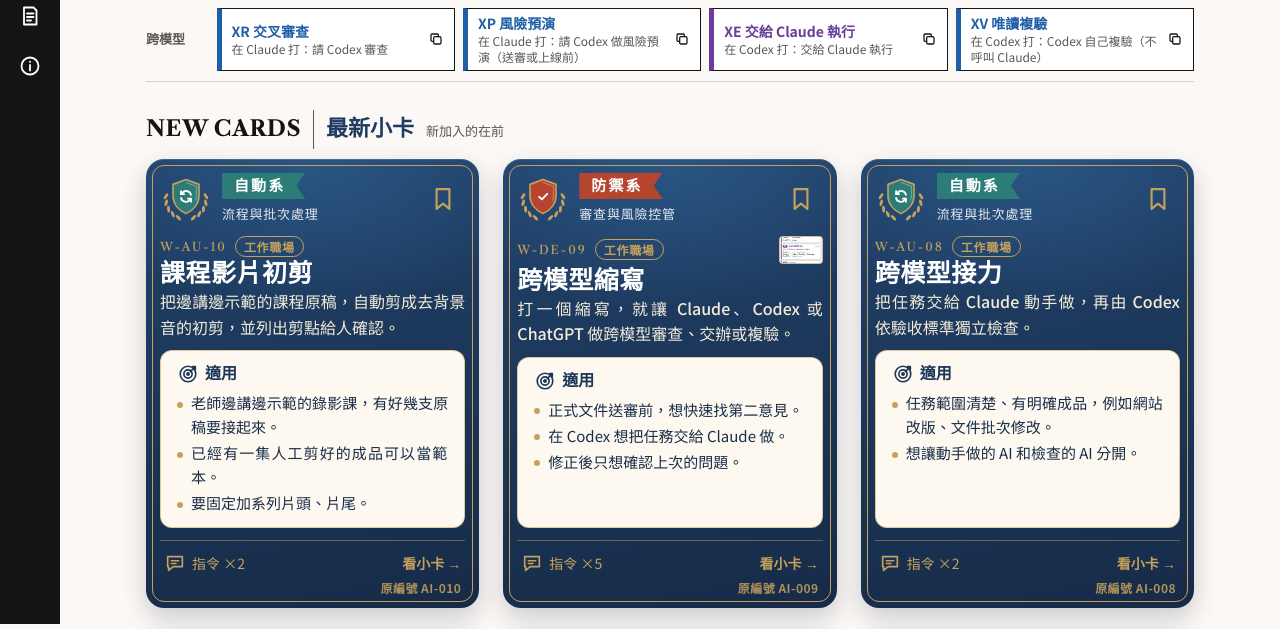
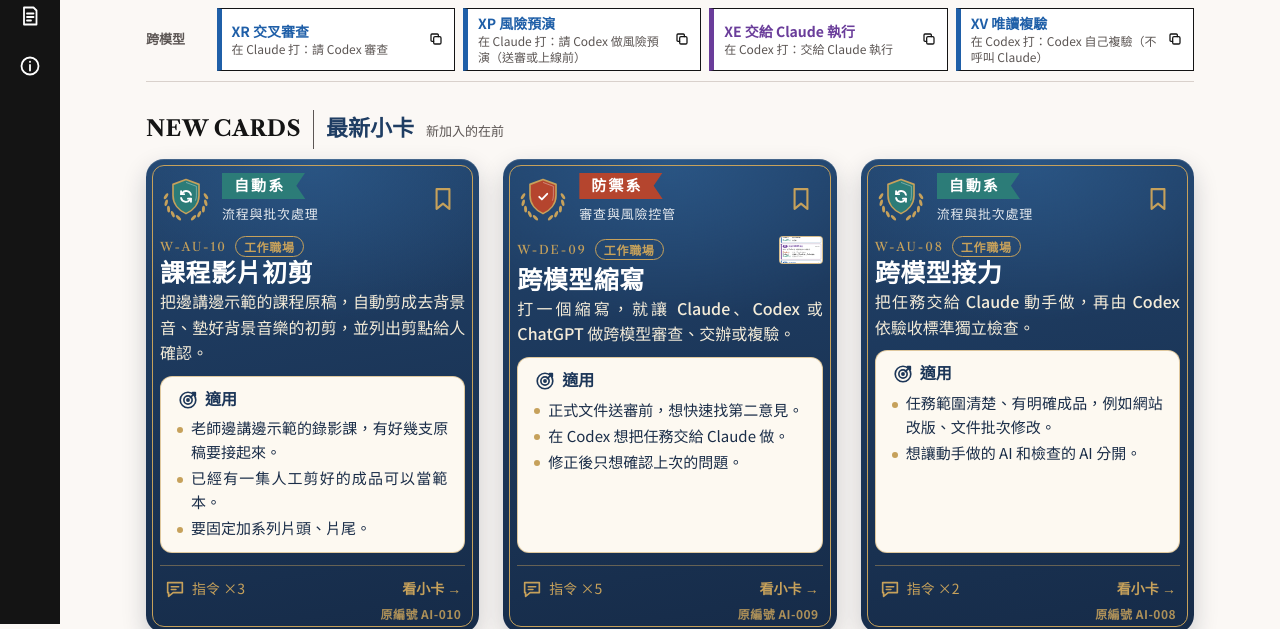
Before and after one commit to worklinkweb/at, a plain HTML site: page index.html in a window 1280 px wide. Shown: the part 176-805 px from the top of the page. Drawn offline with nearby package versions, Linux system fonts and the light colour scheme.

Commit message:
Update AT v2.8

```diff
--- a/index.html
+++ b/index.html
@@ -3,7 +3,7 @@
 <head>
 <meta name="robots" content="noindex,nofollow">
 <meta name="at-version" content="v2.8">
-<meta name="at-build" content="c7298c12a111c1bf">
+<meta name="at-build" content="87ed85044c58ec7b">
 <meta charset="utf-8">
 <meta name="robots" content="noindex,nofollow">
 <meta name="viewport" content="width=device-width, initial-scale=1, viewport-fit=cover">
@@ -874,10 +874,11 @@ window.ATLAS_DATA = {
     "影片剪輯",
     "Claude",
     "工具選擇",
-    "AI 協作"
+    "AI 協作",
+    "AI 作曲"
    ],
    "sources": [],
-   "internalSources": 4,
+   "internalSources": 5,
    "draft": false,
    "archived": false,
    "archivedDate": "",
@@ -892,18 +893,18 @@ window.ATLAS_DATA = {
     },
     {
      "title": "怎麼做",
-     "html": "<ol><li>原稿和剪好的成品比對逐字稿，反推剪輯規則。</li><li>程式分析講話與畫面動作，Claude 讀逐字稿判斷剪點。</li><li>做剪點預覽片和審片版，剪輯者依編號勾剪或不剪。</li></ol>"
+     "html": "<ol><li>原稿和剪好的成品比對逐字稿，反推剪輯規則。</li><li>Claude 讀逐字稿判斷剪點，做剪點預覽片給剪輯者勾選。</li><li>開源 AI 作曲做配樂候選，程式依片長墊進影片。</li></ol>"
     },
     {
      "title": "學到什麼",
-     "html": "<ol><li>從人剪好的成品反推規則，比自己訂規則準。</li><li>邊畫邊安靜不能剪，要看畫面有沒有在動。</li><li>去雜音用 AI 語音隔離，比音量門檻準。</li></ol>"
+     "html": "<ol><li>從人剪好的成品反推規則，比自己訂規則準。</li><li>去雜音用 AI 語音隔離，比音量門檻準。</li><li>記憶體不夠時 AI 不一定停下，可能回傳亂猜的結果。</li></ol>"
     }
    ],
    "cards": [
     {
      "code": "AI-010",
      "name": "課程影片初剪",
-     "use": "把邊講邊示範的課程原稿，自動剪成去背景音的初剪，並列出剪點給人確認。",
+     "use": "把邊講邊示範的課程原稿，自動剪成去背景音、墊好背景音樂的初剪，並列出剪點給人確認。",
      "when": [
       "老師邊講邊示範的錄影課，有好幾支原稿要接起來。",
       "已經有一集人工剪好的成品可以當範本。",
@@ -926,6 +927,11 @@ window.ATLAS_DATA = {
        "label": "在 Claude Code 打：試剪新的一集",
        "text": "請用剪輯規則試剪這一集：原稿在 <資料夾>。\n片頭片尾用 <檔案>。\n輸出初剪影片，並列出剪輯清單（時間、原因、講了什麼），讓剪輯者勾選剪或不剪。",
        "en": "Use the editing rules to make a rough cut of this lesson. Raw clips are in <folder>.\nUse <files> as the opening and ending.\nExport the rough cut and a cut list (time, reason, what was said) for the editor to mark cut or keep."
+      },
+      {
+       "label": "在 Claude Code 打：做背景音樂候選",
+       "text": "範本成品的背景音樂不能匯出用。\n請先量範本配樂的音量、速度、風格，再用可商用的開源 AI 作曲做 4 首相近風格的新曲，\n每首配一段 60 秒試聽片（含老師聲音），讓剪輯者選 2 首輪流用。\n不要拿原曲當參考音訊，只參考風格描述。",
+       "en": "The background music in the reference edit cannot be exported.\nMeasure its loudness, tempo, and style, then use a commercially licensed open-source AI music model to make 4 new tracks in a similar style.\nMake a 60-second preview with the teacher's voice for each, so the editor can pick 2 to alternate.\nDo not use the original track as reference audio; use only the style description."
       }
      ],
      "preparedBy": "Claude",
@@ -942,12 +948,14 @@ window.ATLAS_DATA = {
       "程式分析講話、畫面動作、逐字稿。",
       "Claude 讀逐字稿，標出等學生、重講、講錯、結尾。",
       "輸出剪點預覽片（紅框＋編號）和審片版（角落標原稿與時間）。",
-      "剪輯者依編號在清單勾剪或不剪，再輸出下一版。"
+      "剪輯者依編號在清單勾剪或不剪，再輸出下一版。",
+      "AI 作曲做 3–4 首背景音樂候選和試聽片，剪輯者選 2 首，程式輪流鋪滿全片。"
      ],
      "tools": [
       "<a href=\"https://ffmpeg.org/\" target=\"_blank\" rel=\"noopener\">FFmpeg</a>：剪接、降噪、音量一致",
       "<a href=\"https://github.com/ml-explore/mlx-examples/tree/main/whisper\" target=\"_blank\" rel=\"noopener\">mlx-whisper</a>：本機語音轉文字",
-      "<a href=\"https://github.com/Rikorose/DeepFilterNet\" target=\"_blank\" rel=\"noopener\">DeepFilterNet</a>：語音隔離"
+      "<a href=\"https://github.com/Rikorose/DeepFilterNet\" target=\"_blank\" rel=\"noopener\">DeepFilterNet</a>：語音隔離",
+      "<a href=\"https://github.com/ace-step/ACE-Step-1.5\" target=\"_blank\" rel=\"noopener\">ACE-Step 1.5</a>：本機 AI 作曲、聽音樂寫描述"
      ],
      "practice": [
       {
@@ -985,13 +993,23 @@ window.ATLAS_DATA = {
        "result": "修正 3 個誤剪",
        "log": "2026-11-25_畫畫課影片自動剪輯",
        "learned": "誤剪比漏剪危險"
+      },
+      {
+       "date": "2026-11-25",
+       "project": "線上畫畫課 Ep2 帆船",
+       "status": "已實作未驗證",
+       "how": "ACE-Step 聽範本配樂、做 4 首候選、程式墊配樂",
+       "result": "4 首候選＋試聽片",
+       "log": "2026-11-25_畫畫課影片自動剪輯",
+       "learned": "速度比樂器描述可靠"
       }
      ],
-     "practiceCount": 4,
+     "practiceCount": 5,
      "versions": [
       "v0.1｜2026-11-25｜建立",
       "v0.2｜2026-11-25｜加剪點預覽片、審片版、語音隔離",
-      "v0.3｜2026-11-25｜加 XR 審查剪點"
+      "v0.3｜2026-11-25｜加 XR 審查剪點",
+      "v0.4｜2026-11-25｜加 AI 作曲背景音樂"
      ],
      "image": null,
      "archived": false,
```
